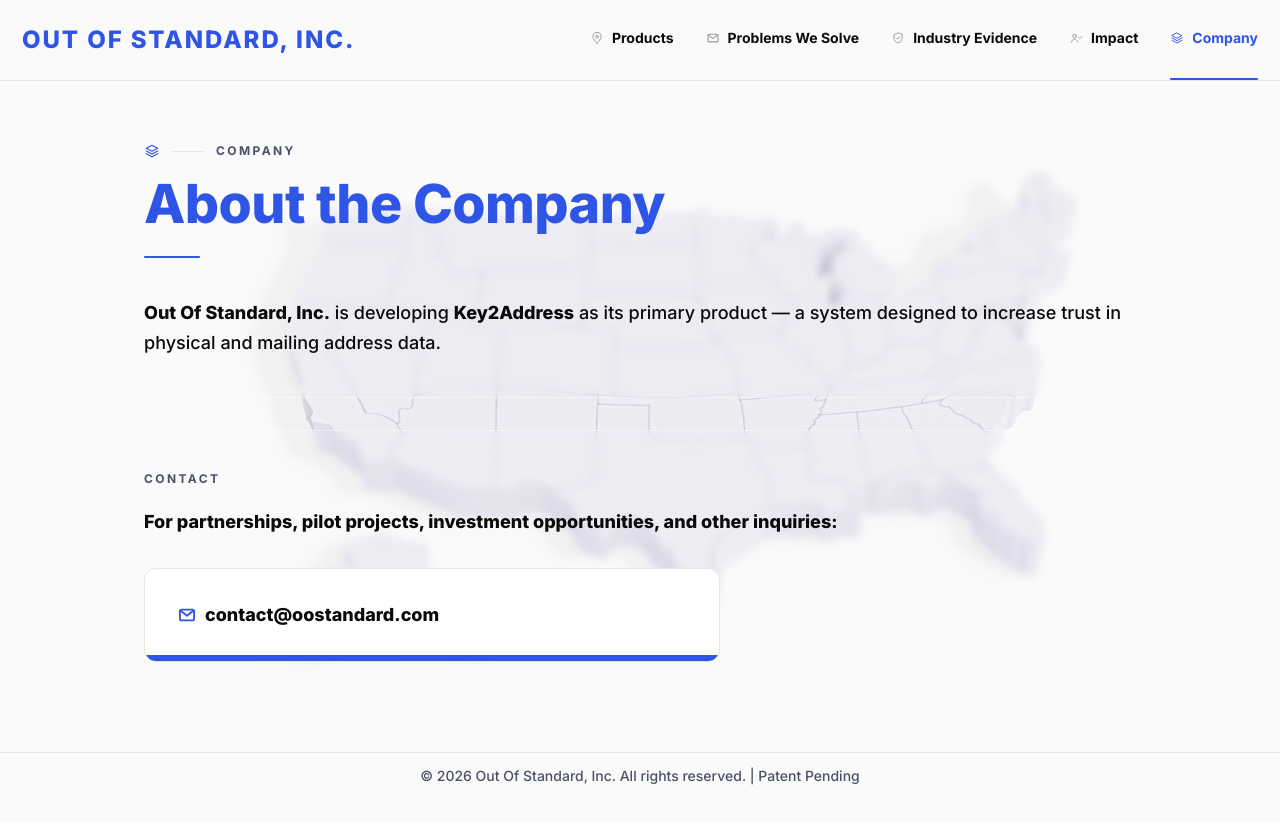
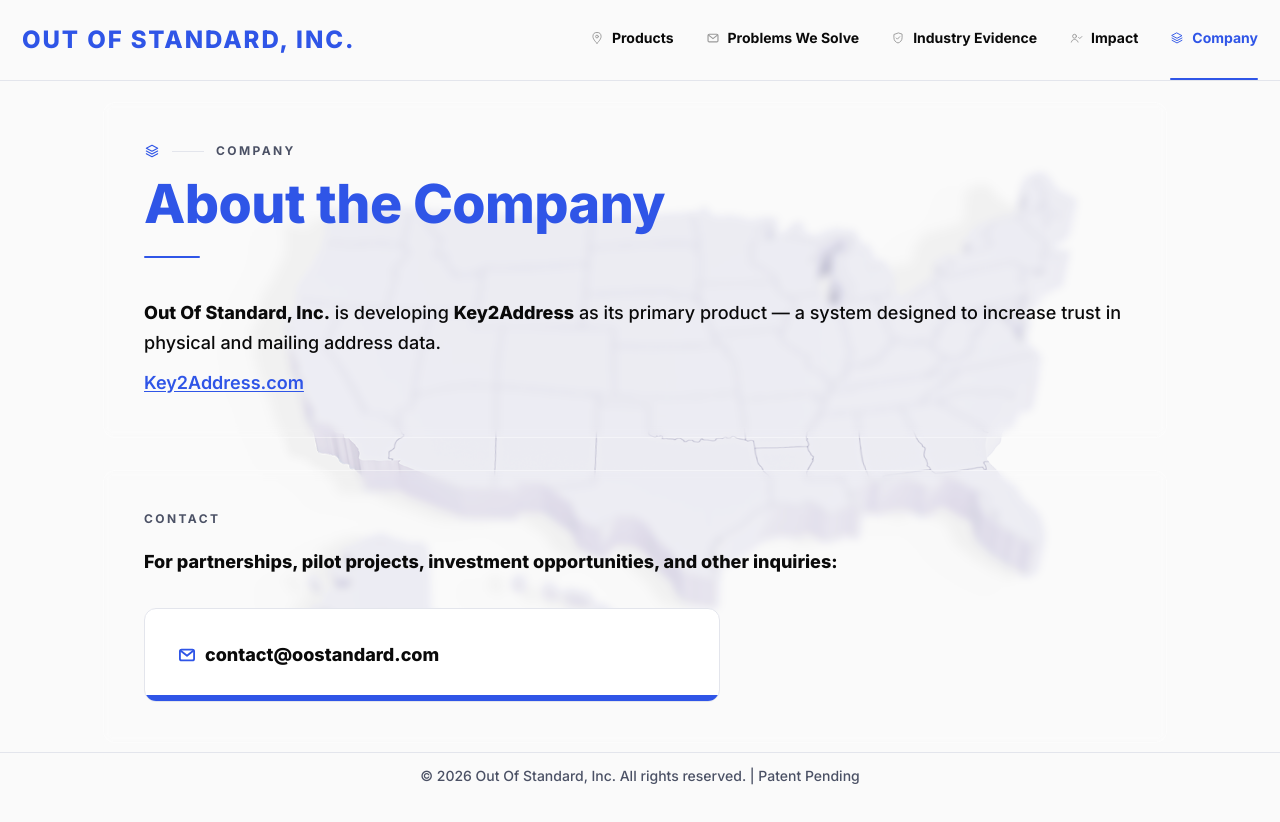
Before and after one commit to outofstandardinc/OutOfStandard-WEB, a React (Vite) app: page / in a window 1280 px wide. Both pictures are taken after a click on the button "Company". Before the commit the page ends 800 px from the top, so only its background shows below. Built offline with nearby package versions, Linux system fonts and the light colour scheme.

Commit message:
Link Key2Address to key2address.com in hero and about section Co-Authored-By: Claude Sonnet 5 <noreply@anthropic.com>

```diff
--- a/src/components/Contact/Contact.tsx
+++ b/src/components/Contact/Contact.tsx
@@ -27,6 +27,15 @@ export default function Contact() {
           as its primary product — a system designed to increase trust in
           physical and mailing address data.
         </p>
+
+        <a
+          href="https://key2address.com"
+          target="_blank"
+          rel="noopener noreferrer"
+          className="reveal mt-3 inline-block text-lg font-semibold text-brand underline underline-offset-2 hover:text-brand-dark"
+        >
+          Key2Address.com
+        </a>
       </GlassPanel>
 
       <GlassPanel className="mt-8">
--- a/src/components/Hero/Hero.tsx
+++ b/src/components/Hero/Hero.tsx
@@ -12,7 +12,21 @@ export default function Hero() {
         <GlassPanel className="mx-auto max-w-6xl 2xl:max-w-7xl">
           <div className="inline-block max-w-full">
             <h1 className="text-[clamp(2.6rem,6vw,4.6rem)] font-extrabold leading-[1.05] text-brand">
-              <Key2Address />
+              <a
+                href="https://key2address.com"
+                target="_blank"
+                rel="noopener noreferrer"
+                aria-label="Key2Address.com"
+                className="group inline-flex items-baseline hover:no-underline"
+              >
+                <Key2Address />
+                <span
+                  aria-hidden="true"
+                  className="opacity-0 transition-opacity duration-200 group-hover:opacity-100"
+                >
+                  .com
+                </span>
+              </a>
             </h1>
             <span
               aria-hidden="true"
```
